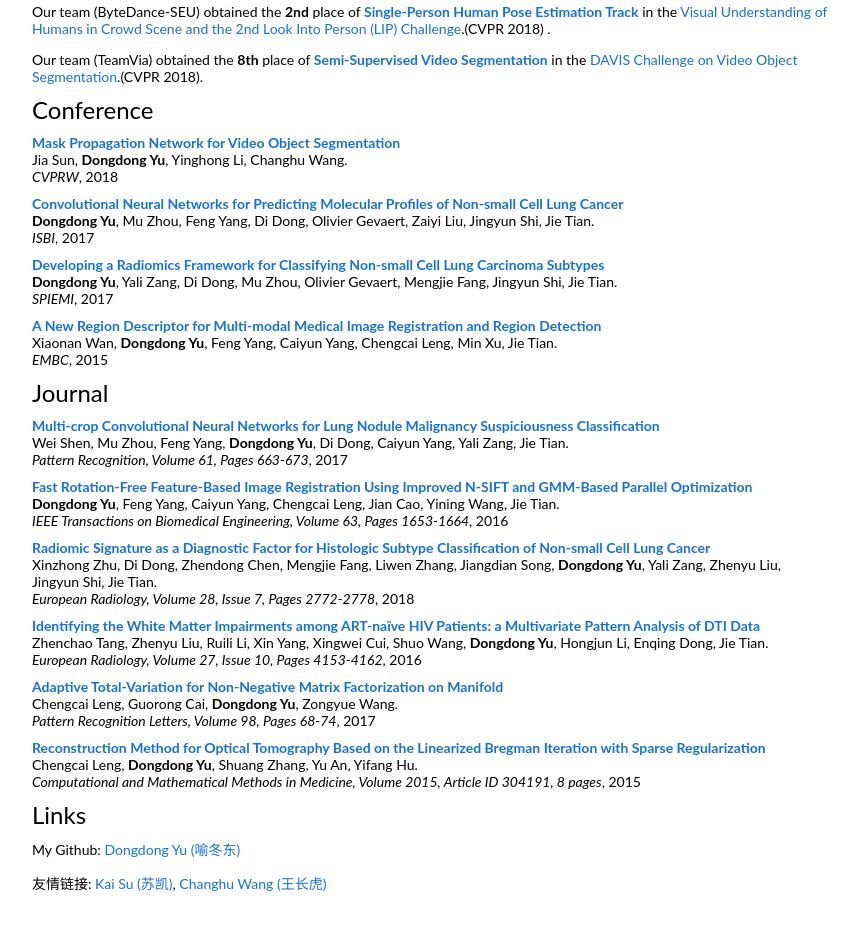
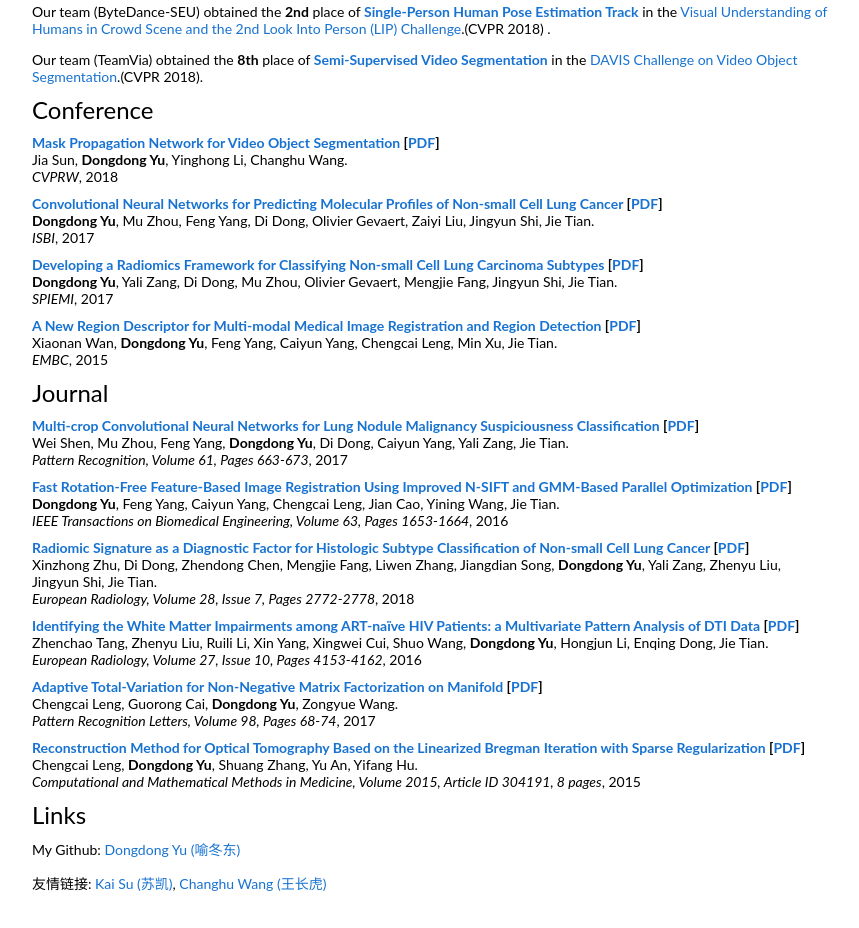
Before and after one commit to miracle-fmh/miracle-fmh.github.io, a plain HTML site: page index.htm in a window 1280 px wide. Shown: the part 453-1381 px from the top of the page, without its empty margins (210-1069 px from the left). Drawn offline with Linux system fonts and the light colour scheme.

Commit message:
update pdf

```diff
--- a/index.htm
+++ b/index.htm
@@ -75,14 +75,14 @@
           <!-- <font size="3">(for full publications, please see google scholars)</font> --> </td>
         </tr>
         <tr>
-         <td width="100%" align="left"> <p> <b><a target="_blank" href="https://davischallenge.org/challenge2018/papers/DAVIS-Semisupervised-Challenge-8th-Team.pdf">Mask Propagation Network for Video Object Segmentation </a> </b><br /> Jia Sun, <strong>Dongdong Yu</strong>, Yinghong Li, Changhu Wang. <br /> <i>CVPRW</i>, 2018 <br /> </p> </td>
+         <td width="100%" align="left"> <p> <b><a target="_blank" href="https://davischallenge.org/challenge2018/papers/DAVIS-Semisupervised-Challenge-8th-Team.pdf">Mask Propagation Network for Video Object Segmentation </a> [<a target="_blank" href="https://miracle-fmh.github.io/doc/paper_CVPRW_Mask_Propagation.pdf">PDF</a>] </b><br /> Jia Sun, <strong>Dongdong Yu</strong>, Yinghong Li, Changhu Wang. <br /> <i>CVPRW</i>, 2018 <br /> </p> </td>
         </tr>
         <tr>
-         <td width="100%" align="left"> <p> <b><a target="_blank" href="https://ieeexplore.ieee.org/document/7950585">Convolutional Neural Networks for Predicting Molecular Profiles of Non-small Cell Lung Cancer </a> </b><br /> <strong>Dongdong Yu</strong>, Mu Zhou, Feng Yang, Di Dong, Olivier Gevaert, Zaiyi Liu, Jingyun Shi, Jie Tian. <br /> <i>ISBI</i>, 2017 <br /> </p> </td>
+         <td width="100%" align="left"> <p> <b><a target="_blank" href="https://ieeexplore.ieee.org/document/7950585">Convolutional Neural Networks for Predicting Molecular Profiles of Non-small Cell Lung Cancer </a> [<a target="_blank" href="https://miracle-fmh.github.io/doc/paper_IEEEISBI_CNN_LungCancer.pdf">PDF</a>] </b><br /> <strong>Dongdong Yu</strong>, Mu Zhou, Feng Yang, Di Dong, Olivier Gevaert, Zaiyi Liu, Jingyun Shi, Jie Tian. <br /> <i>ISBI</i>, 2017 <br /> </p> </td>
         </tr>
-         <td width="100%" align="left"> <p> <b><a target="_blank" href="https://www.spiedigitallibrary.org/conference-proceedings-of-spie/10134/1013426/Developing-a-radiomics-framework-for-classifying-non-small-cell-lung/10.1117/12.2253923.short?SSO=1">Developing a Radiomics Framework for Classifying Non-small Cell Lung Carcinoma Subtypes </a> </b><br /> <strong>Dongdong Yu</strong>, Yali Zang, Di Dong, Mu Zhou, Olivier Gevaert, Mengjie Fang, Jingyun Shi, Jie Tian. <br /> <i>SPIEMI</i>, 2017 <br /> </p> </td>
+         <td width="100%" align="left"> <p> <b><a target="_blank" href="https://www.spiedigitallibrary.org/conference-proceedings-of-spie/10134/1013426/Developing-a-radiomics-framework-for-classifying-non-small-cell-lung/10.1117/12.2253923.short?SSO=1">Developing a Radiomics Framework for Classifying Non-small Cell Lung Carcinoma Subtypes </a> [<a target="_blank" href="https://miracle-fmh.github.io/doc/paper_SPIEMI_Radiomics_LungCancer.pdf">PDF</a>] </b><br /> <strong>Dongdong Yu</strong>, Yali Zang, Di Dong, Mu Zhou, Olivier Gevaert, Mengjie Fang, Jingyun Shi, Jie Tian. <br /> <i>SPIEMI</i>, 2017 <br /> </p> </td>
         </tr>
-         <td width="100%" align="left"> <p> <b><a target="_blank" href="https://ieeexplore.ieee.org/iel7/7302811/7318236/07319003.pdf">A New Region Descriptor for Multi-modal Medical Image Registration and Region Detection </a> </b><br /> Xiaonan Wan, <strong>Dongdong Yu</strong>, Feng Yang, Caiyun Yang, Chengcai Leng, Min Xu, Jie Tian. <br /> <i>EMBC</i>, 2015 <br /> </p> </td>
+         <td width="100%" align="left"> <p> <b><a target="_blank" href="https://ieeexplore.ieee.org/iel7/7302811/7318236/07319003.pdf">A New Region Descriptor for Multi-modal Medical Image Registration and Region Detection </a> [<a target="_blank" href="https://miracle-fmh.github.io/doc/paper_EMBC_Region_Descriptor.pdf">PDF</a>] </b><br /> Xiaonan Wan, <strong>Dongdong Yu</strong>, Feng Yang, Caiyun Yang, Chengcai Leng, Min Xu, Jie Tian. <br /> <i>EMBC</i>, 2015 <br /> </p> </td>
         </tr>
 
        </tbody>
@@ -96,22 +96,22 @@
           <!-- <font size="3">(for full publications, please see google scholars)</font> --> </td>
         </tr>
         <tr>
-         <td width="100%" align="left"> <p> <b><a href="https://www.sciencedirect.com/science/article/abs/pii/S0031320316301133">Multi-crop Convolutional Neural Networks for Lung Nodule Malignancy Suspiciousness Classification</a></b><br /> Wei Shen, Mu Zhou, Feng Yang, <strong>Dongdong Yu</strong>, Di Dong, Caiyun Yang, Yali Zang, Jie Tian. <br /> <i>Pattern Recognition, Volume 61, Pages 663-673</i>, 2017 <br /> </p> </td>
+         <td width="100%" align="left"> <p> <b><a href="https://www.sciencedirect.com/science/article/abs/pii/S0031320316301133">Multi-crop Convolutional Neural Networks for Lung Nodule Malignancy Suspiciousness Classification</a> [<a target="_blank" href="https://miracle-fmh.github.io/doc/paper_PR_Multi_Crop.pdf">PDF</a>] </b><br /> Wei Shen, Mu Zhou, Feng Yang, <strong>Dongdong Yu</strong>, Di Dong, Caiyun Yang, Yali Zang, Jie Tian. <br /> <i>Pattern Recognition, Volume 61, Pages 663-673</i>, 2017 <br /> </p> </td>
         </tr>
         <tr>
-         <td width="100%" align="left"> <p> <b><a href="https://ieeexplore.ieee.org/document/7182310">Fast Rotation-Free Feature-Based Image Registration Using Improved N-SIFT and GMM-Based Parallel Optimization</a></b><br /> <strong>Dongdong Yu</strong>, Feng Yang, Caiyun Yang, Chengcai Leng, Jian Cao, Yining Wang, Jie Tian. <br /> <i>IEEE Transactions on Biomedical Engineering, Volume 63, Pages 1653-1664</i>, 2016 <br /> </p> </td>
+         <td width="100%" align="left"> <p> <b><a href="https://ieeexplore.ieee.org/document/7182310">Fast Rotation-Free Feature-Based Image Registration Using Improved N-SIFT and GMM-Based Parallel Optimization</a> [<a target="_blank" href="https://miracle-fmh.github.io/doc/paper_IEEETBME_Image_Registration.pdf">PDF</a>] </b><br /> <strong>Dongdong Yu</strong>, Feng Yang, Caiyun Yang, Chengcai Leng, Jian Cao, Yining Wang, Jie Tian. <br /> <i>IEEE Transactions on Biomedical Engineering, Volume 63, Pages 1653-1664</i>, 2016 <br /> </p> </td>
         </tr>
         <tr>
-         <td width="100%" align="left"> <p> <b><a href="https://link.springer.com/article/10.1007/s00330-017-5221-1">Radiomic Signature as a Diagnostic Factor for Histologic Subtype Classification of Non-small Cell Lung Cancer</a></b><br /> Xinzhong Zhu, Di Dong, Zhendong Chen, Mengjie Fang, Liwen Zhang, Jiangdian Song, <strong>Dongdong Yu</strong>, Yali Zang, Zhenyu Liu, Jingyun Shi, Jie Tian. <br /> <i>European Radiology, Volume 28, Issue 7, Pages 2772-2778</i>, 2018 <br /> </p> </td>
+         <td width="100%" align="left"> <p> <b><a href="https://link.springer.com/article/10.1007/s00330-017-5221-1">Radiomic Signature as a Diagnostic Factor for Histologic Subtype Classification of Non-small Cell Lung Cancer</a> [<a target="_blank" href="https://miracle-fmh.github.io/doc/paper_ER_RadiomicsSig.pdf">PDF</a>] </b><br /> Xinzhong Zhu, Di Dong, Zhendong Chen, Mengjie Fang, Liwen Zhang, Jiangdian Song, <strong>Dongdong Yu</strong>, Yali Zang, Zhenyu Liu, Jingyun Shi, Jie Tian. <br /> <i>European Radiology, Volume 28, Issue 7, Pages 2772-2778</i>, 2018 <br /> </p> </td>
         </tr>
         <tr>
-         <td width="100%" align="left"> <p> <b><a href="https://link.springer.com/article/10.1007%2Fs00330-017-4820-1">Identifying the White Matter Impairments among ART-naïve HIV Patients: a Multivariate Pattern Analysis of DTI Data</a></b><br /> Zhenchao Tang, Zhenyu Liu, Ruili Li, Xin Yang, Xingwei Cui, Shuo Wang, <strong>Dongdong Yu</strong>, Hongjun Li, Enqing Dong, Jie Tian. <br /> <i>European Radiology, Volume 27, Issue 10, Pages 4153-4162</i>, 2016 <br /> </p> </td>
+         <td width="100%" align="left"> <p> <b><a href="https://link.springer.com/article/10.1007%2Fs00330-017-4820-1">Identifying the White Matter Impairments among ART-naïve HIV Patients: a Multivariate Pattern Analysis of DTI Data</a> [<a target="_blank" href="https://miracle-fmh.github.io/doc/paper_ER_Analysis_DTI.pdf">PDF</a>] </b><br /> Zhenchao Tang, Zhenyu Liu, Ruili Li, Xin Yang, Xingwei Cui, Shuo Wang, <strong>Dongdong Yu</strong>, Hongjun Li, Enqing Dong, Jie Tian. <br /> <i>European Radiology, Volume 27, Issue 10, Pages 4153-4162</i>, 2016 <br /> </p> </td>
         </tr>
         <tr>
-         <td width="100%" align="left"> <p> <b><a href="https://www.sciencedirect.com/science/article/pii/S0167865517302957">Adaptive Total-Variation for Non-Negative Matrix Factorization on Manifold</a></b><br /> Chengcai Leng, Guorong Cai, <strong>Dongdong Yu</strong>, Zongyue Wang. <br /> <i>Pattern Recognition Letters, Volume 98, Pages 68-74</i>, 2017 <br /> </p> </td>
+         <td width="100%" align="left"> <p> <b><a href="https://www.sciencedirect.com/science/article/pii/S0167865517302957">Adaptive Total-Variation for Non-Negative Matrix Factorization on Manifold</a> [<a target="_blank" href="https://miracle-fmh.github.io/doc/paper_PRL_Matrix_Factorization.pdf">PDF</a>] </b><br /> Chengcai Leng, Guorong Cai, <strong>Dongdong Yu</strong>, Zongyue Wang. <br /> <i>Pattern Recognition Letters, Volume 98, Pages 68-74</i>, 2017 <br /> </p> </td>
         </tr>
         <tr>
-         <td width="100%" align="left"> <p> <b><a href="https://www.hindawi.com/journals/cmmm/2015/304191/">Reconstruction Method for Optical Tomography Based on the Linearized Bregman Iteration with Sparse Regularization</a></b><br /> Chengcai Leng, <strong>Dongdong Yu</strong>, Shuang Zhang, Yu An, Yifang Hu. <br /> <i>Computational and Mathematical Methods in Medicine, Volume 2015, Article ID 304191, 8 pages</i>, 2015 <br /> </p> </td>
+         <td width="100%" align="left"> <p> <b><a href="https://www.hindawi.com/journals/cmmm/2015/304191/">Reconstruction Method for Optical Tomography Based on the Linearized Bregman Iteration with Sparse Regularization</a> [<a target="_blank" href="https://miracle-fmh.github.io/doc/paper_CMMM_Reconstruction_Method.pdf">PDF</a>] </b><br /> Chengcai Leng, <strong>Dongdong Yu</strong>, Shuang Zhang, Yu An, Yifang Hu. <br /> <i>Computational and Mathematical Methods in Medicine, Volume 2015, Article ID 304191, 8 pages</i>, 2015 <br /> </p> </td>
         </tr>
 
        </tbody>
```
Also changed, not shown: 11 other files.
